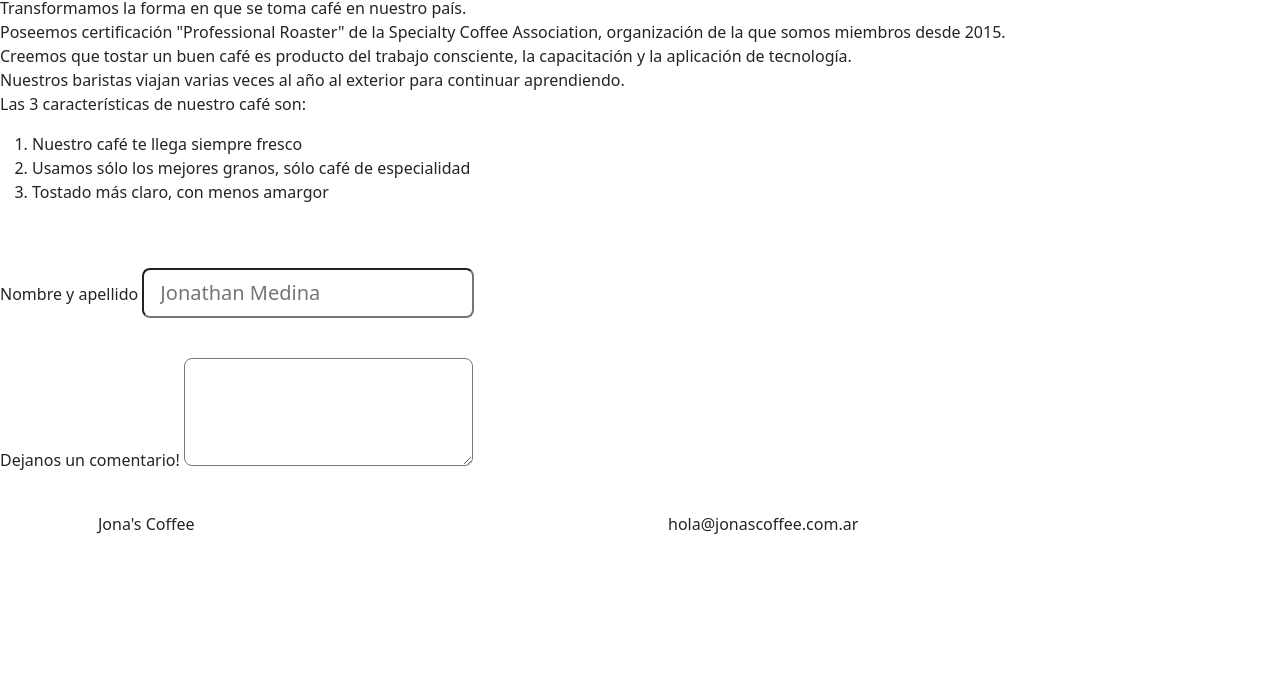
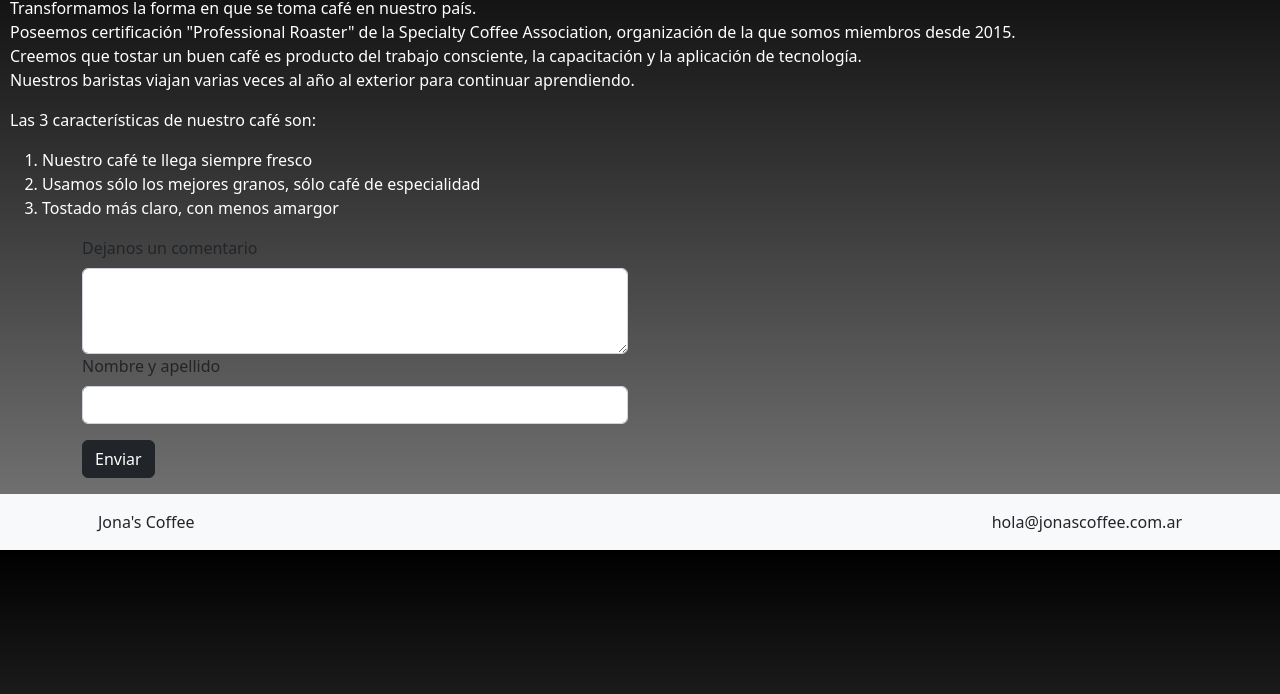
Before and after one commit to jonamed/jona-coffee, a plain HTML site: page nosotros.html in a window 1280 px wide. Shown: the part 106-800 px from the top of the page. Drawn offline with nearby package versions, Linux system fonts and the light colour scheme.

Commit message:
nuevo formulario contacto

```diff
--- a/css/styles.css
+++ b/css/styles.css
@@ -2,7 +2,7 @@
     background-image: linear-gradient(to bottom, black, rgb(122, 122, 122));
 }
 
-.tituloIndex, .tituloVariedades{
+.tituloIndex, .tituloVariedades, .tituloNosotros, .textoVariedades{
     color: white;
     margin-left: 10px;
 }
--- a/nosotros.html
+++ b/nosotros.html
@@ -4,13 +4,13 @@
 <head>
     <meta charset="utf-8">
     <meta name="viewport" content="width=device-width, initial-scale=1">
-    <title>Café Medina</title>
+    <title>Nosotros | Jona's Coffee</title>
     <link href="https://cdn.jsdelivr.net/npm/bootstrap@5.2.0-beta1/dist/css/bootstrap.min.css" rel="stylesheet"
         integrity="sha384-0evHe/X+R7YkIZDRvuzKMRqM+OrBnVFBL6DOitfPri4tjfHxaWutUpFmBp4vmVor" crossorigin="anonymous">
     <link rel="stylesheet" href="./css/styles.css">
 </head>
 
-<body>
+<body class="body">
     <header>
         <nav class="navbar navbar-expand-lg bg-light">
             <div class="container-fluid">
@@ -25,12 +25,15 @@
                             <a class="nav-link active" aria-current="page" href="./procesos.html">Procesos</a>
                         </li>
                         <li class="nav-item dropdown">
-                  <a class="nav-link dropdown-toggle" href="#" id="navbarDropdown" role="button" data-bs-toggle="dropdown" aria-expanded="false">
+                            <a class="nav-link dropdown-toggle" href="#" id="navbarDropdown" role="button"
+                                data-bs-toggle="dropdown" aria-expanded="false">
                                 Tienda
                             </a>
                             <ul class="dropdown-menu" aria-labelledby="navbarDropdown">
                                 <li><a class="dropdown-item nav-link" href="./variedades.html">Variedades</a></li>
-                    <li><hr class="dropdown-divider"></li>
+                                <li>
+                                    <hr class="dropdown-divider">
+                                </li>
                                 <li><a class="dropdown-item nav-link" href="./cafeteras.html">Cafeteras</a></li>
                             </ul>
                         </li>
@@ -43,11 +46,17 @@
         </nav>
     </header>
     <main class="main">
-        <h2>Esto es Café Medina - Tostadores de café</h2>
-        <p>Transformamos la forma en que se toma café en nuestro país. <br>Poseemos certificación "Professional Roaster"
-            de la Specialty Coffee Association, organización de la que somos miembros desde 2015. <br>Creemos que tostar
-            un buen café es producto del trabajo consciente, la capacitación y la aplicación de tecnología. <br>Nuestros
-            baristas viajan varias veces al año al exterior para continuar aprendiendo. <br>Las 3 características de
+        <h2 class="tituloNosotros">Esto es Jona's Coffee - Tostadores de café</h2>
+        <section class="textoVariedades">
+            <p> Transformamos la forma en que se toma café en nuestro país. <br>Poseemos certificación "Professional
+                Roaster"
+                de la Specialty Coffee Association, organización de la que somos miembros desde 2015. <br>Creemos que
+                tostar
+                un buen café es producto del trabajo consciente, la capacitación y la aplicación de tecnología.
+                <br>Nuestros
+                baristas viajan varias veces al año al exterior para continuar aprendiendo.
+            </p>
+            <p> Las 3 características de
                 nuestro café son:
             <ol>
                 <li>Nuestro café te llega siempre fresco</li>
@@ -55,31 +64,36 @@
                 <li>Tostado más claro, con menos amargor</li>
             </ol>
             </p>
-        <br>
+        </section>
+
         <!-- Informacion sensible(datos tarjeta): POST -->
         <!-- Informacion normal: GET -->
         <form action="#" method="GET">
-
-            <div class="mb-3">
-                <br>
+            <div class="container">
+                <div class="row">
+                    <div class="col-12 col-md-6">
+                        <label for="exampleFormControlTextarea1" class="form-label">Dejanos un comentario</label>
+                        <textarea class="form-control" id="exampleFormControlTextarea1" rows="3"></textarea>
+                    </div>
+                </div>
+                <div class="row">
+                    <div class="col-12 col-md-6">
                         <label for="exampleFormControlInput1" class="form-label">Nombre y apellido</label>
-                <input type="text" class="form-control-lg" id="exampleFormControlInput1" placeholder="Jonathan Medina">
+                        <input type="text" class="form-control" id="exampleFormControlInput1">
                     </div>
-              <div class="mb-3">
-                <br>
-                <label for="exampleFormControlTextarea1" class="form-label">Dejanos un comentario!</label>
-                <textarea class="form-control-lg" id="exampleFormControlTextarea1" rows="3"></textarea>
+                </div>
+                <button type="button" class="btn btn-dark mt-3">Enviar</button>
             </div>
     </main>
 </body>
-<footer>
+<footer class="bg-light mt-3">
     <div class="container">
       <div class="row">
         <div class="col-12 col-md-6">
           <p class="mb-0 p-3">Jona's Coffee</p>
         </div>
         <div class="col-12 col-md-6">
-                <p class="mb-0 p-3">hola@jonascoffee.com.ar</p>
+          <p class="mb-0 p-3 text-end">hola@jonascoffee.com.ar</p>
         </div>
       </div>
     </div>
```
Also changed, not shown: cafeteras.html (+4 -4 lines), index.html (+1 -1 lines), procesos.html (+1 -1 lines), variedades.html (+1 -1 lines). Lines whose indentation alone changed are shown as unchanged.
